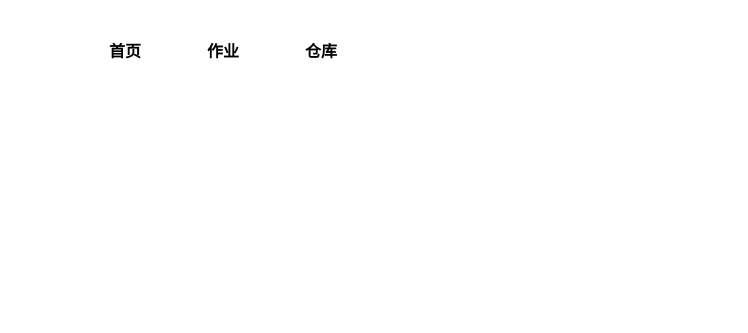
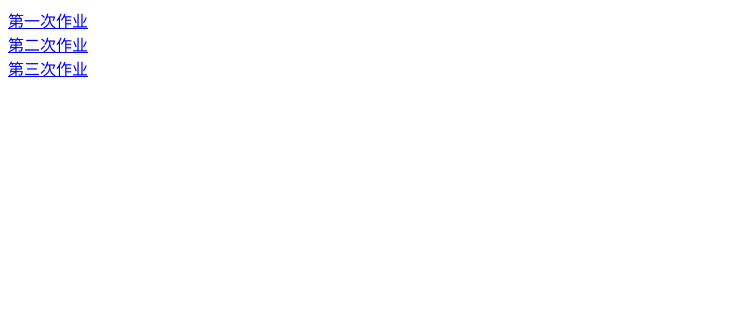
Before and after one commit to yinlexin/yinlexin.github.io, a plain HTML site: page index.html in a window 1280 px wide. Shown: the top 333 px of the page, without its empty margins (0-748 px from the left). Drawn offline with Linux system fonts and the light colour scheme.

Commit message:
Add files via upload

```diff
--- a/index.html
+++ b/index.html
@@ -47,15 +47,13 @@
 
  <body background="1.jpg">
    <div>
-    <ul>
-        <li ><a href="https://codercxt.github.io/">首页</a></li>
-        <li><a href="homework.html" target="_blank">作业</a></li>
-        <li><a href="https://github.com/codercxt/codercxt.github.io">仓库</a></li>
-        <!-- target="_blank": 在新的窗口中打开一个页面 -->
-    </ul>
+    <a href="20213922-20230905.txt">第一次作业</a>
     </div>
-    <div class="title">
-        <h2><span style="color: black;">Welcome to my site</span></h2>
+	 <div>
+    <a href="20213922-20230912.html">第二次作业</a>
+    </div>
+ <div>
+    <a href="20213922-20230919.html">第三次作业</a>
     </div>
  </body>
 </html>
```
